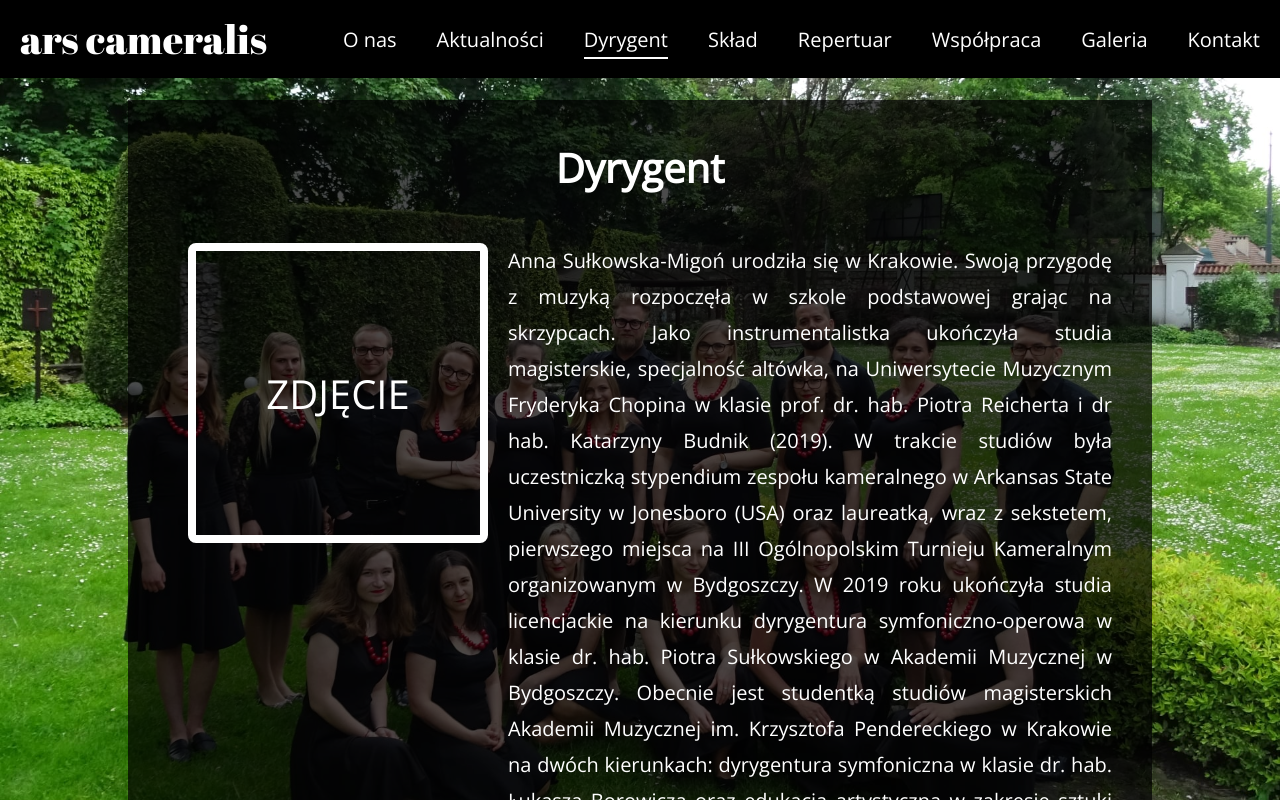
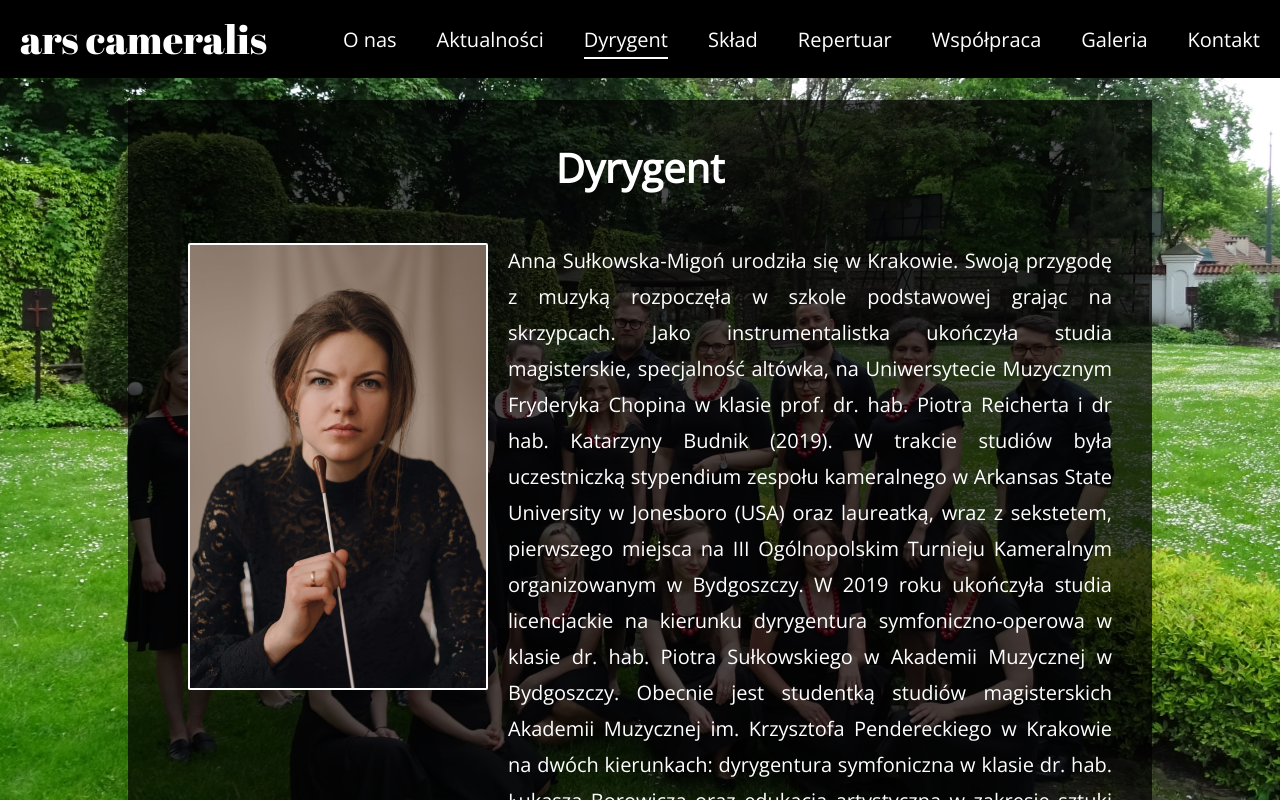
Before and after one commit to piotr-rajtar/ars-cameralis, a Vue app: page /conductor in a window 1280 px wide. Shown: the top 800 px of the page. Built offline with nearby package versions, Linux system fonts and the light colour scheme; some icons are missing.

Commit message:
Add conductor image

```diff
--- a/src/components/conductor/Conductor.vue
+++ b/src/components/conductor/Conductor.vue
@@ -3,9 +3,14 @@
     <div :class="style.conductor">
       <h1 :class="style.header">Dyrygent</h1>
       <div :class="style.conductorItemContainer">
-        <div :class="[style.conductorPhotoContainer, style.tile]">
-          <!-- <img :class="style.image" src="../../assets/placeholder.jpg" /> -->
-          ZDJĘCIE
+        <div :class="style.conductorPhotoContainer">
+          <img
+            :class="style.image"
+            src="/images/conductor.jpg"
+            alt="Portret dyrygentki w czarnej sukni i batutą w dłoni"
+            :width="imageWidth"
+            :height="imageHeight"
+          />
         </div>
         <div :class="style.description">
           <p :class="style.firstParagraph">{{ paragraph1 }}</p>
@@ -26,6 +31,24 @@ export default class Conductor extends Vue {
   conductor: Member = conductor;
   paragraph1: string = paragraph1;
   paragraph2: string = paragraph2;
+  smallMobileBreakPoint = window.matchMedia('(max-width: 350px)');
+  isExtraSmallScreen: boolean = this.smallMobileBreakPoint.matches;
+
+  mounted(): void {
+    this.smallMobileBreakPoint.onchange = this.mediaQueryHandler;
+  }
+
+  mediaQueryHandler(): void {
+    this.isExtraSmallScreen = this.smallMobileBreakPoint.matches;
+  }
+
+  get imageWidth(): number {
+    return this.isExtraSmallScreen ? 250 : 300;
+  }
+
+  get imageHeight(): number {
+    return this.isExtraSmallScreen ? 369 : 438;
+  }
 }
 </script>
 
@@ -76,14 +99,22 @@ export default class Conductor extends Vue {
   }
 }
 
-//wyłączone na potrzeby demo
-// .conductorPhotoContainer {
-//   width: 300px;
-//   height: 300px;
-//   margin: 5 * $spacing-unit;
-//   border: none;
-//   display: inline-block;
-// }
+.conductorPhotoContainer {
+  @include flex-centered;
+  width: 300px;
+  height: fit-content;
+  border-radius: 0.5 * $spacing-unit;
+  margin: 5 * $spacing-unit;
+  border: 0.5 * $spacing-unit solid $secondary-color;
+
+  @include screen-tablet {
+    margin: 2 * $spacing-unit;
+  }
+
+  @include screen-mobile-extra-small {
+    width: 250px;
+  }
+}
 
 .description {
   flex: 50%;
@@ -104,24 +135,6 @@ export default class Conductor extends Vue {
 
 .image {
   width: 100%;
-  height: 100%;
-}
-
-//na potrzeby demo
-.tile {
-  @include flex-centered;
-  width: 300px;
-  height: 300px;
-  border-radius: 2 * $spacing-unit;
-  font-size: $font-size-large;
-  margin: 5 * $spacing-unit;
-  border: 2 * $spacing-unit solid $secondary-color;
-
-  @include screen-tablet {
-    margin: 2 * $spacing-unit;
-    border: 0.5 * $spacing-unit solid $secondary-color;
-    width: 250px;
-    height: 250px;
-  }
+  height: auto;
 }
 </style>
```
Also changed, not shown: public/images/conductor.jpg (added).
